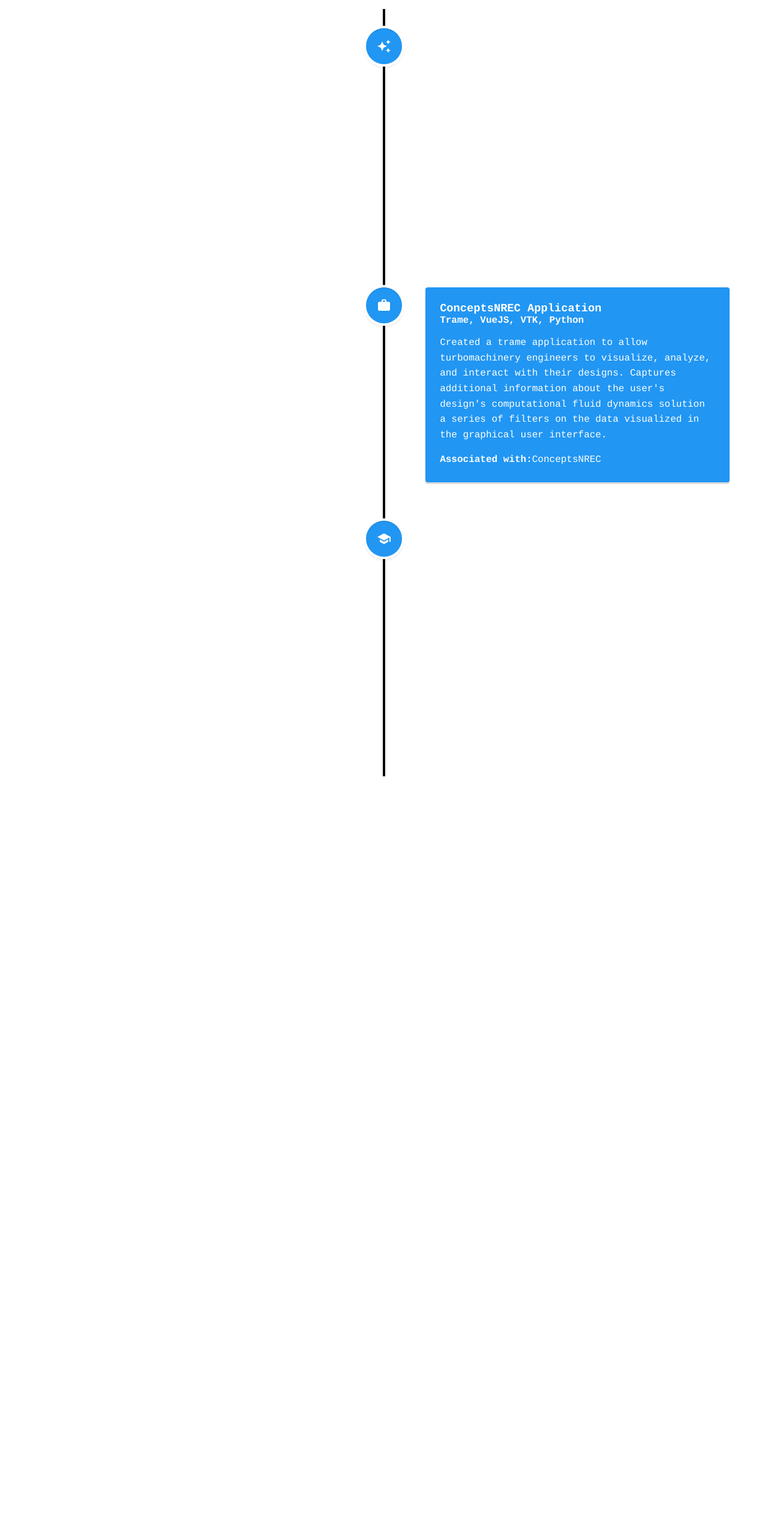
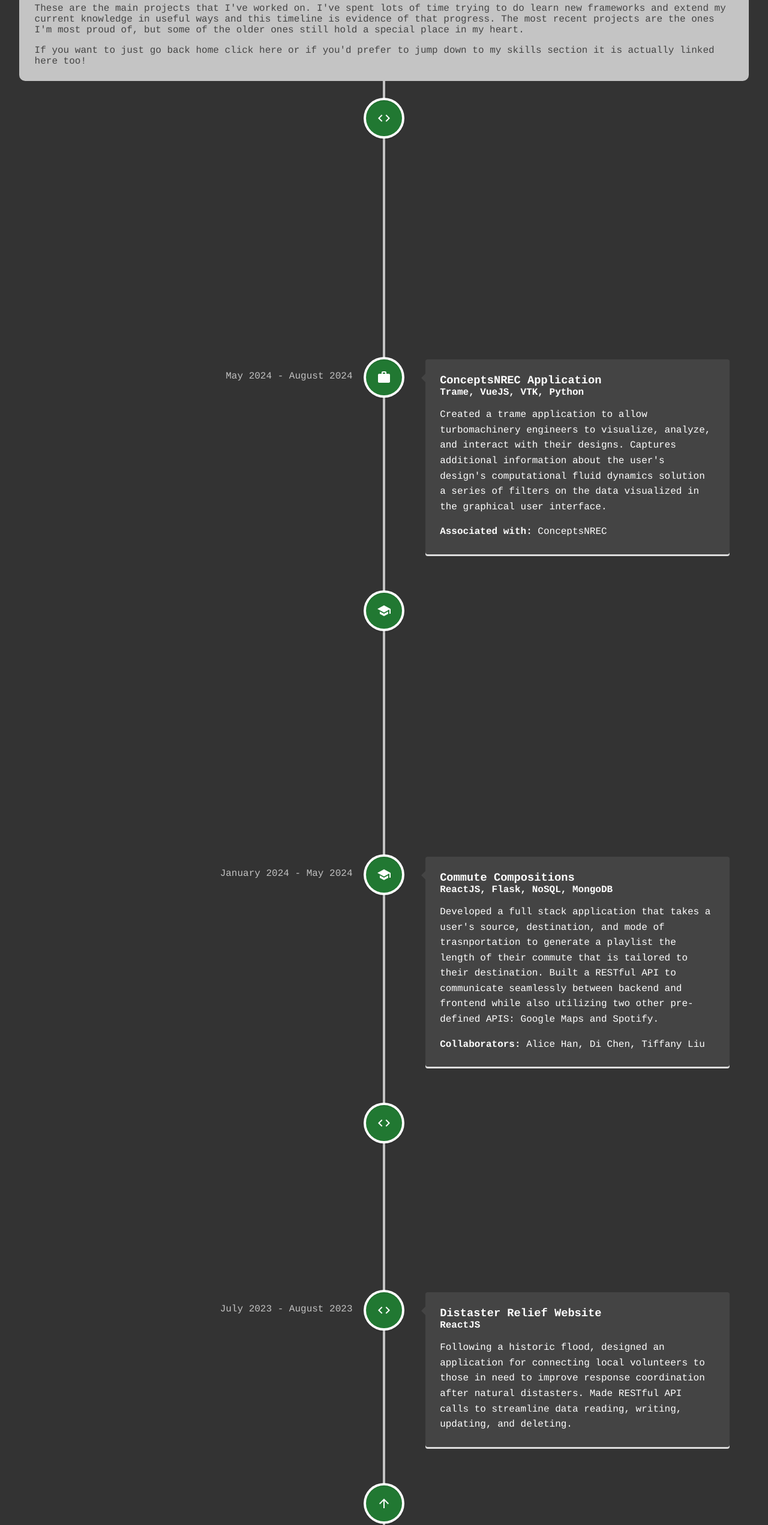
Before and after one commit to wyattnapier/personal-website-v2, a React (Create React App) app: page /projects in a window 1280 px wide. Shown: the part 99-2641 px from the top of the page at 60% size. Before the commit the page ends 1393 px from the top, so only its background shows below. Built offline with nearby package versions, Linux system fonts and the light colour scheme.

Commit message:
adding content and styling for vertical projects timeline

```diff
--- a/src/ComponentsHelpers/Footer.js
+++ b/src/ComponentsHelpers/Footer.js
@@ -16,13 +16,13 @@
           the following platforms. My information is linked below!
         </p>
         <p>
-          <a href="mailto:wnapier@bu.edu" target="_blank">
+          <a href="mailto:wnapier@bu.edu" target="_blank" rel="noreferrer">
             <img src={emaillogo} alt="Email logo" className="logo-email" />{" "}
             Email
           </a>
         </p>
         <p>
-          <a href="https://www.linkedin.com/in/wyatt-napier/" target="_blank">
+          <a href="https://www.linkedin.com/in/wyatt-napier/" target="_blank" rel="noreferrer">
             <img
               src={linkedinlogo}
               alt="LinkedIn logo"
@@ -38,12 +38,12 @@
           Below are some other important links that you might want to explore.
         </p>
         <p>
-          <a href={resume} target="_blank">
+          <a href={resume} target="_blank" rel="noreferrer">
             <img src={resumelogo} alt="PDF logo" className="logo-pdf" /> Resume
           </a>
         </p>
         <p>
-          <a href="https://github.com/wyattnapier/" target="_blank">
+          <a href="https://github.com/wyattnapier/" target="_blank" rel="noreferrer">
             <img src={githublogo} alt="GitHub logo" className="logo-github" />{" "}
             GitHub
           </a>
@@ -52,6 +52,7 @@
           <a
             href="https://open.spotify.com/user/wyatt~n.?si=ca4612e7bed54639"
             target="_blank"
+            rel="noreferrer"
           >
             <img
               src={spotifylogo}
--- a/src/Global.css
+++ b/src/Global.css
@@ -133,6 +133,37 @@
 }
 /* end button styling */
 
+/* project page styling */
+.project {
+  background-color: #333333;
+  padding: 1vh 0 0 0;
+}
+
+.project-header {
+  width: 95%;
+  padding: 1vh 2vw;
+  margin: 1vh auto 0 auto;
+  background-color: #c4c4c4;
+  border-radius: 10px;
+}
+
+.project-header h1 {
+  color:#333333
+}
+
+.project-header p {
+  color: #444444
+}
+
+.project-skills {
+  width: 100%;
+  padding: 1vh 2vw;
+  margin: 0 auto;
+  background-color: #c4c4c4;
+  border-radius: 10px 10px 0 0;
+}
+
+
 /* for media query, 768px is the tablet size */
 @media (max-width: 767px) {
   /* … */
--- a/src/Pages/Projects.js
+++ b/src/Pages/Projects.js
@@ -1,5 +1,7 @@
 import React from "react";
+import { Link } from "react-router-dom";
 import "../Global.css";
+import finalPaper from "../Resources/365FinalPaper.pdf";
 // import data from "../Resources/ProjectsInfo.json";
 
 import {
@@ -8,54 +10,101 @@
 } from "react-vertical-timeline-component";
 import WorkIcon from "@mui/icons-material/Work";
 import SchoolIcon from "@mui/icons-material/School";
-import StarIcon from "@mui/icons-material/Star";
 import CodeIcon from "@mui/icons-material/Code";
-import AutoAwesomeIcon from "@mui/icons-material/AutoAwesome";
-import ArticleIcon from "@mui/icons-material/Article";
+import ArrowUpwardIcon from "@mui/icons-material/ArrowUpward";
 import "react-vertical-timeline-component/style.min.css";
 // use a vertical timeline instead of simple mapping and use the mapping for recipes
 
 function Projects() {
+  const scrollToTop = () => {
+    window.scrollTo({
+      top: 0,
+      behavior: "smooth", // could be 'auto' instead of 'smooth'
+    });
+  };
+
+  const scrollToBottom = (event) => {
+    event.preventDefault();
+    const targetId = event.currentTarget.getAttribute("href").substring(1);
+    const targetElement = document.getElementById(targetId);
+    if (targetElement) {
+      targetElement.scrollIntoView({ behavior: "smooth" });
+    }
+  };
+
   return (
-    <div>
-      <h1>Projects page is still under construction!</h1>
+    <div className="project">
+      <div className="project-header">
+        <h1>My Projects!</h1>
         <p>
-        Bob, you really gotta get moving. They really do call you Bob the
-        Builder for nothing, don't they?
+          These are the main projects that I've worked on. I've spent lots of
+          time trying to do learn new frameworks and extend my current knowledge
+          in useful ways and this timeline is evidence of that progress. The
+          most recent projects are the ones I'm most proud of, but some of the
+          older ones still hold a special place in my heart.
         </p>
-      <VerticalTimeline lineColor="black">
+        <p>
+          If you want to just go back <Link to={"/"}>home</Link> click{" "}
+          <Link to={"/"}>here</Link> or if you'd prefer to jump down to my{" "}
+          <a href="#skills-section" onClick={scrollToBottom}>
+            skills section
+          </a>{" "}
+          it is actually linked{" "}
+          <a href="#skills-section" onClick={scrollToBottom}>
+            here
+          </a>{" "}
+          too!
+        </p>
+      </div>
+      <div className="project-timeline">
+        <VerticalTimeline lineColor="#c4c4c4">
           {/* courseGenie */}
           <VerticalTimelineElement
             className="vertical-timeline-element--work"
-          contentStyle={{ background: "rgb(33, 150, 243)", color: "#fff" }}
-          contentArrowStyle={{ borderRight: "7px solid  rgb(33, 150, 243)" }}
+            contentStyle={{ background: "#444", color: "#fff" }}
+            contentArrowStyle={{ borderRight: "7px solid  #444" }}
+            iconStyle={{
+              background: "rgb(33, 120, 50)",
+              color: "#fff",
+              // boxShadow: "0 0 0 4px #c4c4c4",
+            }}
             date="July 2024 - Present"
-          iconStyle={{ background: "rgb(33, 150, 243)", color: "#fff" }}
-          icon={<AutoAwesomeIcon />}
+            icon={<CodeIcon />}
           >
-          <h3 className="vertical-timeline-element-title">Course Genie</h3>
+            <h3 className="vertical-timeline-element-title">
+              <a href="https://github.com/owenm-26/course-genie">
+                Course Genie
+              </a>
+            </h3>
             <h4 className="vertical-timeline-element-subtitle">
               Angular, Flask, Postgresql, OR-Tools Solver, Web Scraping
             </h4>
             <p>
               Developed application that allows a user to input the major
-            requirements (HUBs) that they desire for the semester and it returns
-            the optimal list of courses. The frontend was built in Angular and
-            the backend was built in Flask with a python scraper gathering
-            courses from the Boston University website to fill in the Postgresql
-            database.
+              requirements (HUBs) that they desire for the semester and it
+              returns the optimal list of courses. The frontend was built in
+              Angular and the backend was built in Flask with a python scraper
+              gathering courses from the Boston University website to fill in
+              the Postgresql database.
             </p>
             <p>
               <b>Collaborators: </b>
-            <a href="https://www.linkedin.com/in/owen-mariani/">Owen Mariani</a>
+              <a href="https://www.linkedin.com/in/owen-mariani/">
+                Owen Mariani
+              </a>
             </p>
           </VerticalTimelineElement>
           {/* trameApplication */}
           <VerticalTimelineElement
             className="vertical-timeline-element--work"
             date="May 2024 - August 2024"
-          contentStyle={{ background: "rgb(33, 150, 243)", color: "#fff" }}
-          iconStyle={{ background: "rgb(33, 150, 243)", color: "#fff" }}
+            contentStyle={{ background: "#444", color: "#fff" }}
+            contentArrowStyle={{ borderRight: "7px solid  #444" }}
+            iconStyle={{
+              background: "rgb(33, 120, 50)",
+              color: "#fff",
+              // boxShadow: "0 0 0 4px #c4c4c4",
+            }}
             icon={<WorkIcon />}
           >
             <h3 className="vertical-timeline-element-title">
@@ -67,12 +116,12 @@
             <p>
               Created a trame application to allow turbomachinery engineers to
               visualize, analyze, and interact with their designs. Captures
-            additional information about the user's design's computational fluid
-            dynamics solution a series of filters on the data visualized in the
-            graphical user interface.
+              additional information about the user's design's computational
+              fluid dynamics solution a series of filters on the data visualized
+              in the graphical user interface.
             </p>
             <p>
-            <b>Associated with:</b>
+              <b>Associated with: </b>
               <a href="https://www.conceptsnrec.com/home">ConceptsNREC</a>
             </p>
           </VerticalTimelineElement>
@@ -80,23 +129,30 @@
           <VerticalTimelineElement
             className="vertical-timeline-element--work"
             date="January 2024 - May 2024"
-          iconStyle={{ background: "rgb(33, 150, 243)", color: "#fff" }}
+            contentStyle={{ background: "#444", color: "#fff" }}
+            contentArrowStyle={{ borderRight: "7px solid  #444" }}
+            iconStyle={{
+              background: "rgb(33, 120, 50)",
+              color: "#fff",
+              // boxShadow: "0 0 0 4px #c4c4c4",
+            }}
             icon={<SchoolIcon />}
           >
             <h3 className="vertical-timeline-element-title">
+              <a href={finalPaper} target="_blank" rel="noreferrer">
                 Housing Price Prediction Model
+              </a>
             </h3>
             <h4 className="vertical-timeline-element-subtitle">
-            Support Vector Machines, Principal Component Analysis, SKLearn,
-            Jupyter Notebooks, Python
+              SVM, PCA, SKLearn, Jupyter Notebooks, Python
             </h4>
             <p>
               Created a ML model using Principal Component Analysis (PCA) and
               Support Vector Machines (SVM) to predict housing prices across the
               United States. Our ML model operated with an r-squared value of
               0.894 meaning it captured 89.4% of varaince in the data. Then, we
-            wrote an 8-page paper on the linear algebra and calculus behind PCA
-            and SVM and the efficiency of our model.
+              wrote an 8-page paper on the linear algebra and calculus behind
+              PCA and SVM and the efficiency of our model.
             </p>
             <p>
               <b>Collaborators: </b>
@@ -105,7 +161,118 @@
               </a>
             </p>
           </VerticalTimelineElement>
+          {/* Commute Compositions */}
+          <VerticalTimelineElement
+            className="vertical-timeline-element--work"
+            date="January 2024 - May 2024"
+            contentStyle={{ background: "#444", color: "#fff" }}
+            contentArrowStyle={{ borderRight: "7px solid  #444" }}
+            iconStyle={{
+              background: "rgb(33, 120, 50)",
+              color: "#fff",
+              // boxShadow: "0 0 0 4px #c4c4c4",
+            }}
+            icon={<SchoolIcon />}
+          >
+            <h3 className="vertical-timeline-element-title">
+              <a href="https://github.com/wyattnapier/CommuteCompositions">
+                Commute Compositions
+              </a>
+            </h3>
+            <h4 className="vertical-timeline-element-subtitle">
+              ReactJS, Flask, NoSQL, MongoDB
+            </h4>
+            <p>
+              Developed a full stack application that takes a user's source,
+              destination, and mode of trasnportation to generate a playlist the
+              length of their commute that is tailored to their destination.
+              Built a RESTful API to communicate seamlessly between backend and
+              frontend while also utilizing two other pre-defined APIS: Google
+              Maps and Spotify.
+            </p>
+            <p>
+              <b>Collaborators: </b>
+              <a href="https://www.linkedin.com/in/alicehan8/">
+                Alice Han
+              </a>, <a href="https://www.linkedin.com/in/dichen09/">Di Chen</a>,{" "}
+              <a href="https://www.linkedin.com/in/tiffany-liu-9007491b7/">
+                Tiffany Liu
+              </a>
+            </p>
+          </VerticalTimelineElement>
+          {/* SongCrostics */}
+          <VerticalTimelineElement
+            className="vertical-timeline-element--work"
+            date="August 2023"
+            contentStyle={{ background: "#444", color: "#fff" }}
+            contentArrowStyle={{ borderRight: "7px solid  #444" }}
+            iconStyle={{
+              background: "rgb(33, 120, 50)",
+              color: "#fff",
+              // boxShadow: "0 0 0 4px #c4c4c4",
+            }}
+            icon={<CodeIcon />}
+          >
+            <h3 className="vertical-timeline-element-title">
+              <a href="https://github.com/wyattnapier/songcrostics">
+                Songcrostics
+              </a>
+            </h3>
+            <h4 className="vertical-timeline-element-subtitle">ReactJS</h4>
+            <p>
+              Wielded ReactJS and Spotify API to create a playlist that is an
+              acrostic where the vertical string is input by the user. This will
+              then be saved to the user's Spotify account.
+            </p>
+            <p>
+              <b>Collaborators: </b>
+              <a href="https://www.linkedin.com/in/morganmyers26/">
+                Morgan Myers
+              </a>
+            </p>
+          </VerticalTimelineElement>
+          {/* DisasterRelief */}
+          <VerticalTimelineElement
+            // className="vertical-timeline-element--work"
+            date="July 2023 - August 2023"
+            contentStyle={{ background: "#444", color: "#fff" }}
+            contentArrowStyle={{ borderRight: "7px solid  #444" }}
+            iconStyle={{
+              background: "rgb(33, 120, 50)",
+              color: "#fff",
+              // boxShadow: "0 0 0 4px #c4c4c4",
+            }}
+            icon={<CodeIcon />}
+          >
+            <h3 className="vertical-timeline-element-title">
+              Distaster Relief Website
+            </h3>
+            <h4 className="vertical-timeline-element-subtitle">ReactJS</h4>
+            <p>
+              Following a historic flood, designed an application for connecting
+              local volunteers to those in need to improve response coordination
+              after natural distasters. Made RESTful API calls to streamline
+              data reading, writing, updating, and deleting.
+            </p>
+          </VerticalTimelineElement>
+          <VerticalTimelineElement
+            iconStyle={{
+              background: "rgb(33, 120, 50)",
+              color: "#fff",
+              // boxShadow: "0 0 0 4px #c4c4c4",
+            }}
+            icon={<ArrowUpwardIcon />}
+            iconOnClick={scrollToTop}
+          ></VerticalTimelineElement>
         </VerticalTimeline>
+      </div>
+      <div className="project-skills" id="skills-section">
+        <p>
+          Bob better get building down here too because right now it looks like
+          I have no skills. Least he could do is throw in some pretty icons for
+          the languages and frameworks I know. I've actually been collecting skills like infinity stones!
+        </p>
+      </div>
     </div>
   );
 }
```
Also changed, not shown: 1 other file (tests, documents, lock files or other folders). Lines whose indentation alone changed are shown as unchanged.
